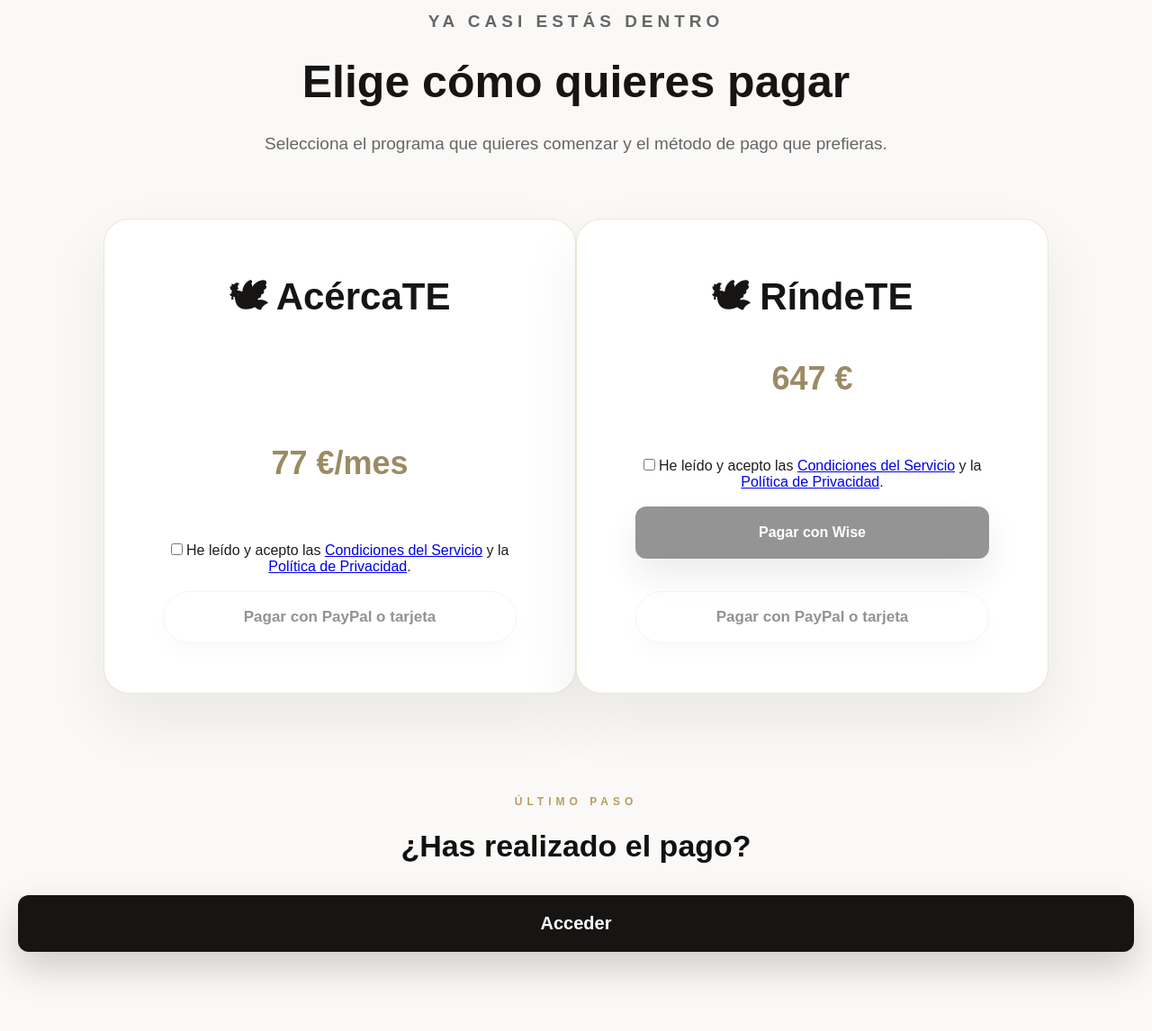
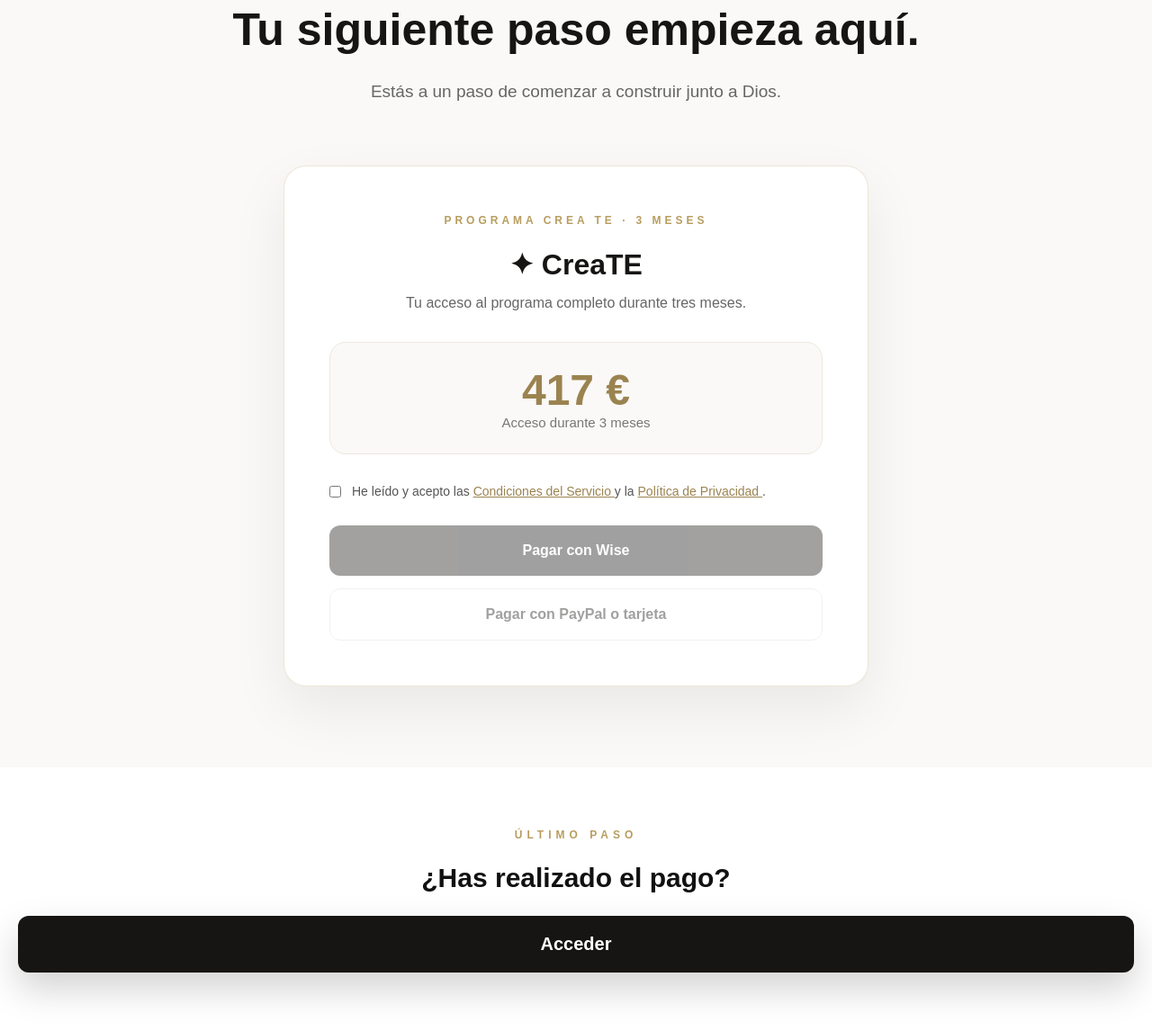
Before and after one commit to Esc-CreaTE/CreaTE, a plain HTML site: page pago.html in a window 1280 px wide. Shown: the part 255-1401 px from the top of the page at 90% size. Drawn offline with Linux system fonts and the light colour scheme.

Commit message:
Update pago.html

```diff
--- a/pago.html
+++ b/pago.html
@@ -1,104 +1,258 @@
+
 <!DOCTYPE html>
 <html lang="es">
 
 <head>
 
 <meta charset="UTF-8">
-
 <meta name="viewport" content="width=device-width, initial-scale=1.0">
 
-<title>Pago | CreaTE</title>
+<title>Accede a CreaTE | Pago</title>
 
 <link rel="stylesheet" href="styles.css">
+
+<style>
+
+/* PÁGINA DE PAGO */
+
+.pago-seccion {
+  padding: 90px 20px;
+  background: #faf9f7;
+  min-height: 75vh;
+}
+
+.logo-hero {
+  width: 100px;
+  height: auto;
+  margin-bottom: 25px;
+}
+
+.pago-card {
+  max-width: 650px;
+  margin: auto;
+  background: white;
+  padding: 50px;
+  border-radius: 25px;
+  border: 1px solid rgba(184,157,95,.25);
+  box-shadow: 0 25px 65px rgba(0,0,0,.07);
+  text-align: center;
+}
+
+.pago-card h3 {
+  font-size: 32px;
+  margin-bottom: 10px;
+  color: #171513;
+}
+
+.pago-descripcion {
+  color: #666;
+  font-size: 16px;
+  line-height: 1.7;
+  margin-bottom: 30px;
+}
+
+.pago-precio {
+  background: #faf9f7;
+  border: 1px solid #eee9df;
+  border-radius: 18px;
+  padding: 25px;
+  margin-bottom: 30px;
+}
+
+.pago-precio strong {
+  display: block;
+  font-size: 48px;
+  color: #9b8350;
+}
+
+.pago-precio span {
+  font-size: 15px;
+  color: #777;
+}
+
+.aceptacion {
+  display: flex;
+  align-items: flex-start;
+  gap: 12px;
+  text-align: left;
+  font-size: 14px;
+  line-height: 1.7;
+  color: #555;
+  margin: 25px 0;
+}
+
+.aceptacion input {
+  margin-top: 5px;
+  flex-shrink: 0;
+  accent-color: #b89d5f;
+}
+
+.aceptacion a {
+  color: #9b8350;
+  text-decoration: underline;
+}
+
+.metodos-pago {
+  display: flex;
+  flex-direction: column;
+  gap: 14px;
+}
+
+.boton-pago {
+  display: flex;
+  justify-content: center;
+  align-items: center;
+  width: 100%;
+  box-sizing: border-box;
+  padding: 19px;
+  border-radius: 12px;
+  text-decoration: none;
+  font-weight: 600;
+  font-size: 16px;
+  transition: .3s ease;
+}
+
+.boton-wise {
+  background: #171513;
+  color: white;
+}
+
+.boton-paypal {
+  background: white;
+  color: #171513;
+  border: 1px solid #ddd;
+}
+
+.boton-pago:hover {
+  transform: translateY(-3px);
+  box-shadow: 0 10px 25px rgba(0,0,0,.08);
+}
+
+.boton-pago.disabled {
+  opacity: .4;
+  pointer-events: none;
+  cursor: not-allowed;
+}
+
+.confirmacion {
+  padding: 65px 20px;
+  text-align: center;
+  background: white;
+}
+
+.confirmacion h2 {
+  font-size: 30px;
+  margin-bottom: 25px;
+}
+
+@media (max-width: 600px) {
+
+  .pago-seccion {
+    padding: 60px 15px;
+  }
+
+  .pago-card {
+    padding: 32px 22px;
+  }
+
+  .pago-card h3 {
+    font-size: 27px;
+  }
+
+  .pago-precio strong {
+    font-size: 42px;
+  }
+
+}
+
+</style>
 
 </head>
 
 <body>
 
-<section class="planes">
+<section class="planes pago-seccion">
 
   <div class="intro-cards">
-<img src="MI LOGO transparente.png" alt="CreaTE" class="logo-hero">
+
+    <img
+      src="MI LOGO transparente.png"
+      alt="CreaTE"
+      class="logo-hero"
+    >
+
     <p class="mini-title">
       YA CASI ESTÁS DENTRO
     </p>
 
     <h2>
-Elige cómo quieres pagar
+      Tu siguiente paso empieza aquí.
     </h2>
 
     <p>
-Selecciona el programa que quieres comenzar y el método de pago que prefieras.
+      Estás a un paso de comenzar a construir junto a Dios.
     </p>
 
   </div>
 
-<div class="cards">
 
-<div class="card">
+  <div class="pago-card">
 
-<h3>🕊 AcércaTE</h3>
+    <p class="fase">PROGRAMA CREA TE · 3 MESES</p>
 
-<p class="precio">77 €/mes</p>
+    <h3>✦ CreaTE</h3>
 
-<br>
+    <p class="pago-descripcion">
+      Tu acceso al programa completo durante tres meses.
+    </p>
 
-<label class="aceptacion">
-<input type="checkbox" id="acepta-acercate">
-<span>
-He leído y acepto las
-<a href="condiciones-servicio.html" target="_blank">Condiciones del Servicio</a>
-y la
-<a href="política-privacidad.html" target="_blank">Política de Privacidad</a>.
-</span>
-</label>
 
-<br>
+    <div class="pago-precio">
 
-<a
-href="https://www.paypal.com/webapps/billing/plans/subscribe?plan_id=P-5SG36388CF647784GNJUNN7Q"
-class="boton blanco boton-pago disabled"
-id="pago-acercate"
->
-Pagar con PayPal o tarjeta
-</a>
+      <strong>417 €</strong>
+
+      <span>Acceso durante 3 meses</span>
 
     </div>
 
-<div class="card premium">
-
-<h3>🕊 RíndeTE</h3>
-
-<p class="precio">647 €</p>
-
-<br>
 
     <label class="aceptacion">
-<input type="checkbox" id="acepta-rindete">
+
+      <input type="checkbox" id="acepta-condiciones">
+
       <span>
         He leído y acepto las
-<a href="condiciones-servicio.html" target="_blank">Condiciones del Servicio</a>
+        <a href="condiciones-servicio.html" target="_blank">
+          Condiciones del Servicio
+        </a>
         y la
-<a href="política-privacidad.html" target="_blank">Política de Privacidad</a>.
+        <a href="política-privacidad.html" target="_blank">
+          Política de Privacidad
+        </a>.
       </span>
+
     </label>
 
-<br>
+
+    <div class="metodos-pago">
 
       <a
-href="https://wise.com/pay/r/Xck0lmJP_BlX2aw"
-class="boton negro boton-pago disabled"
-id="pago-wise-rindete"
+        href="https://wise.com/pay/r/1vdAQ30Lth6Vp6E"
+        class="boton-pago boton-wise disabled"
+        id="pago-wise"
+        target="_blank"
+        rel="noopener"
       >
         Pagar con Wise
       </a>
 
-<br><br>
 
       <a
-href="https://www.paypal.com/ncp/payment/XQ6HCV5CLCWM6"
-class="boton blanco boton-pago disabled"
-id="pago-paypal-rindete"
+        href="https://www.paypal.com/ncp/payment/7WGP42EZVNQY6"
+        class="boton-pago boton-paypal disabled"
+        id="pago-paypal"
+        target="_blank"
+        rel="noopener"
       >
         Pagar con PayPal o tarjeta
       </a>
@@ -108,6 +262,8 @@ Pagar con PayPal o tarjeta
   </div>
 
 </section>
+
+
 <section class="confirmacion">
 
   <p class="mini-title">
@@ -123,57 +279,40 @@ Acceder
   </a>
 
 </section>
+
+
 <script>
 
-const checkboxAcercate = document.getElementById("acepta-acercate");
-const botonAcercate = document.getElementById("pago-acercate");
+const checkbox = document.getElementById("acepta-condiciones");
 
-checkboxAcercate.addEventListener("change", function() {
+const botonesPago = [
+  document.getElementById("pago-wise"),
+  document.getElementById("pago-paypal")
+];
 
-    if (this.checked) {
+checkbox.addEventListener("change", function() {
 
-        botonAcercate.classList.remove("disabled");
+  botonesPago.forEach(function(boton) {
+
+    if (checkbox.checked) {
+
+      boton.classList.remove("disabled");
 
     } else {
 
-        botonAcercate.classList.add("disabled");
+      boton.classList.add("disabled");
 
     }
 
   });
 
-botonAcercate.addEventListener("click", function(event) {
-
-    if (!checkboxAcercate.checked) {
-
-        event.preventDefault();
-
-    }
-
-});
-const checkboxRindete = document.getElementById("acepta-rindete");
-const botonWiseRindete = document.getElementById("pago-wise-rindete");
-const botonPaypalRindete = document.getElementById("pago-paypal-rindete");
-
-checkboxRindete.addEventListener("change", function() {
-
-    if (this.checked) {
-
-        botonWiseRindete.classList.remove("disabled");
-        botonPaypalRindete.classList.remove("disabled");
-
-    } else {
-
-        botonWiseRindete.classList.add("disabled");
-        botonPaypalRindete.classList.add("disabled");
-
-    }
-
 });
 
-botonWiseRindete.addEventListener("click", function(event) {
+botonesPago.forEach(function(boton) {
 
-    if (!checkboxRindete.checked) {
+  boton.addEventListener("click", function(event) {
+
+    if (!checkbox.checked) {
 
       event.preventDefault();
 
@@ -181,16 +320,9 @@ botonWiseRindete.addEventListener("click", function(event) {
 
   });
 
-botonPaypalRindete.addEventListener("click", function(event) {
+});
 
-    if (!checkboxRindete.checked) {
+</script>
 
-        event.preventDefault();
-
-    }
-
-});
-</script>
 </body>
-
 </html>
```
Lines whose indentation alone changed are shown as unchanged.
